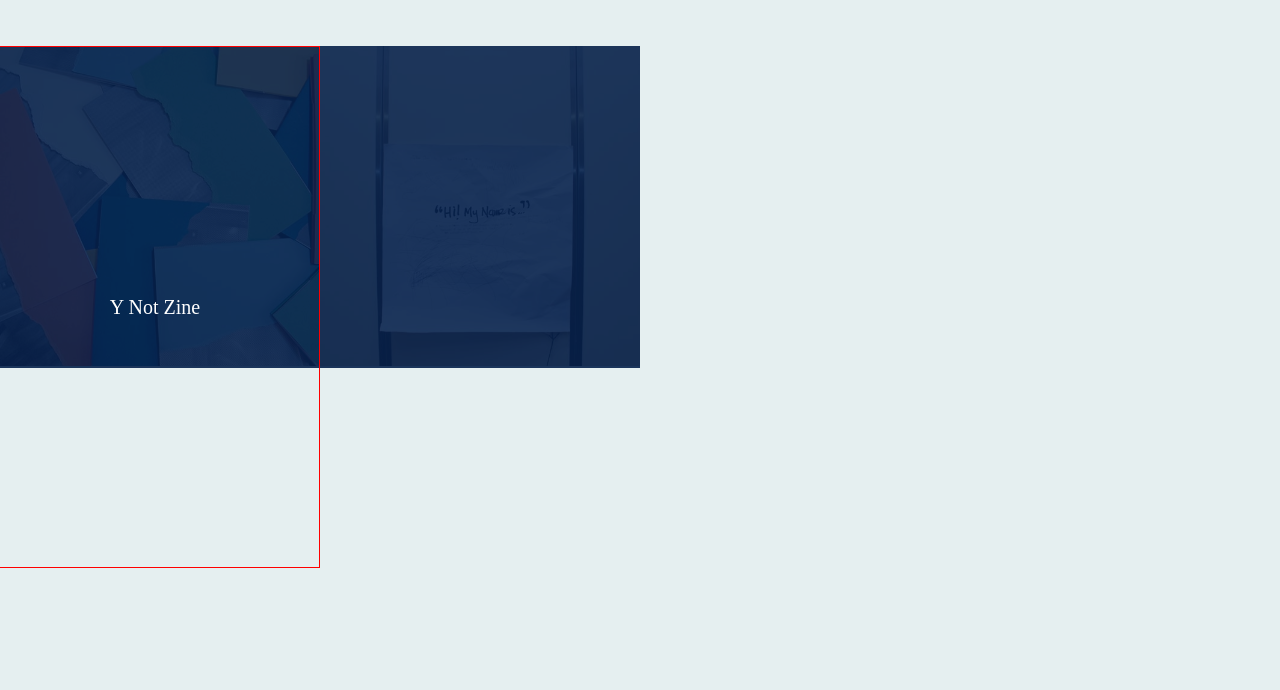
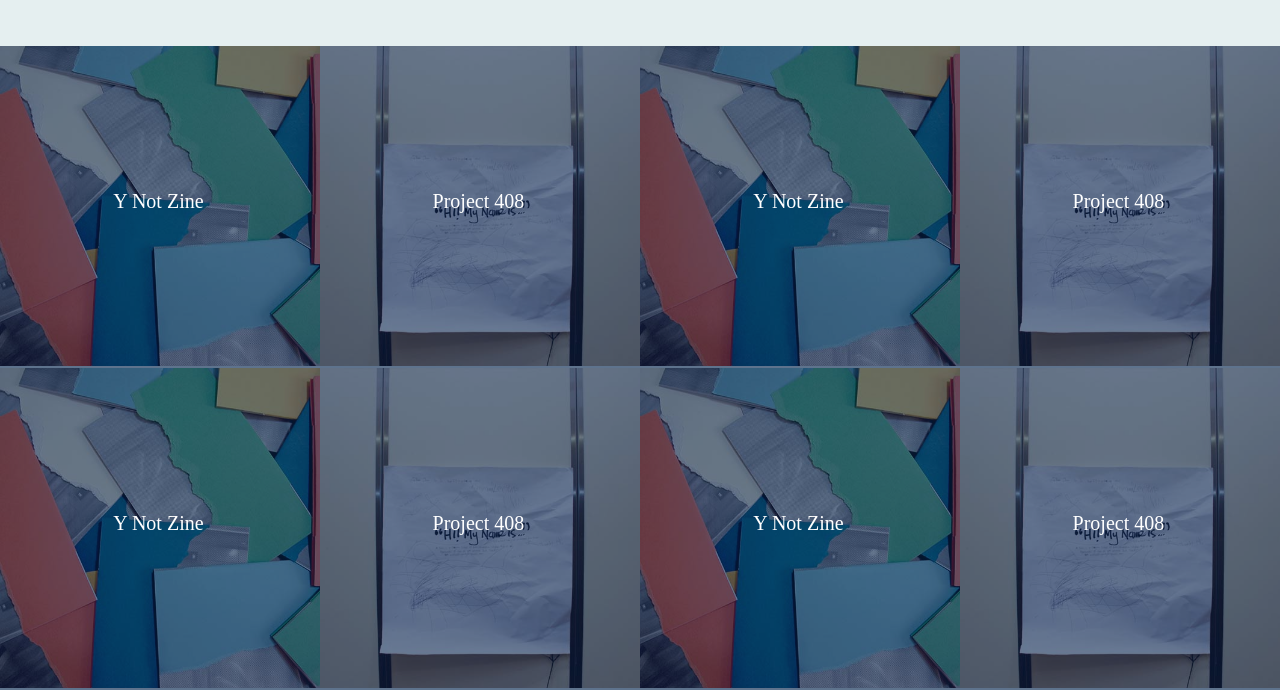
Before and after one commit to koffeekingkong/Final_Project, a plain HTML site: page works.html in a window 1280 px wide. Shown: the part 121-811 px from the top of the page. Drawn offline with Linux system fonts and the light colour scheme; a web font is replaced by a local one.

Commit message:
works page hover text fixed
also replicated the thumbnails. there is a white space between the 2
rows. not sure how to remove it yet. still working on it.

```diff
--- a/css/stylesheet.css
+++ b/css/stylesheet.css
@@ -25,7 +25,6 @@
   padding:50px 0 50px 0;
   align-items: center; /*centers the nav text vertically*/
   justify-content: center;  /*moves the logo and nav into center*/
-
 }
 
 header nav ul li {
@@ -33,7 +32,6 @@
   font-size: 1.8em;
   color:#ffffff;
   flex-direction: row;
-
   padding-right:100px;
   padding-left:100px;
 }
@@ -66,29 +64,32 @@
   padding:0px;
 }
 
-header p{
+#home-text{
   width:40%;
   font-size:2em;
   color:#fff;
   text-align: center;
   margin: auto;
-  padding:250px 100px;
+  padding-top:200px;
 
 }
 
 /*placeholders for works page thumbnails*/
-.work-thumbnail p{
-  position: absolute;
-  top: 0;
-  right: 0;
-  border:1px solid red;
+
+.work-thumbnail{
+  width:25%;
+  position: relative;
+  float:left;
+  cursor: pointer;
 }
 
-.work-thumbnail {
-  width:25%;
-  position: relative;
-  float: left;
-  cursor: pointer;
+.work-title{
+  font-size:2em;
+  color:#fff;
+  position: absolute;
+  top:145px;
+  width:99%;
+  text-align: center;
 }
 
 .work-thumbnail img{ /*define that the image size is 100% so that it can be scaled in the previous level*/
@@ -104,7 +105,7 @@
   bottom: 0;
   left: 0;
   right: 0;
-  background: rgba(6,34,76, 0.9);
+  background: rgba(6,34,76, 0.6);
   transition: all .3s linear;
 }
 
@@ -113,13 +114,8 @@
 }
 
 .work-thumbnail:hover p{
-  display:none;
-}
-
-/*.work-thumbnail2{
-  background: rgba(6,34,76, 0.2);
-  transition: all .3s linear;
-}*/
+    display:none;
+  }
 
 
 /*hover styling for works thumbnails*/
--- a/works.html
+++ b/works.html
@@ -34,16 +34,48 @@
         </ul>
       </nav>
 
-  <section>
+
   <figure class="work-thumbnail">
-    <p>Y Not Zine</p>
-    <img src="images/ynot-thumb.jpg">
+    <p class="work-title">Y Not Zine</p>
+    <img src="images/ynot-thumb.jpg" title="Y Not Zine">
   </figure>
 
   <figure class="work-thumbnail">
-    <img src="images/408.jpg">
+    <p class="work-title">Project 408</p>
+    <img src="images/408.jpg" title="Project 408">
   </figure>
-  </section>
+
+  <figure class="work-thumbnail">
+    <p class="work-title">Y Not Zine</p>
+    <img src="images/ynot-thumb.jpg" title="Y Not Zine">
+  </figure>
+
+  <figure class="work-thumbnail">
+    <p class="work-title">Project 408</p>
+    <img src="images/408.jpg" title="Project 408">
+  </figure>
+
+  <figure class="work-thumbnail">
+    <p class="work-title">Y Not Zine</p>
+    <img src="images/ynot-thumb.jpg" title="Y Not Zine">
+  </figure>
+
+  <figure class="work-thumbnail">
+    <p class="work-title">Project 408</p>
+    <img src="images/408.jpg" title="Project 408">
+  </figure>
+
+  <figure class="work-thumbnail">
+    <p class="work-title">Y Not Zine</p>
+    <img src="images/ynot-thumb.jpg" title="Y Not Zine">
+  </figure>
+
+  <figure class="work-thumbnail">
+    <p class="work-title">Project 408</p>
+    <img src="images/408.jpg" title="Project 408">
+  </figure>
+
+
 
   </header>
 
```
Also changed, not shown: index.html (+1 -1 lines).
